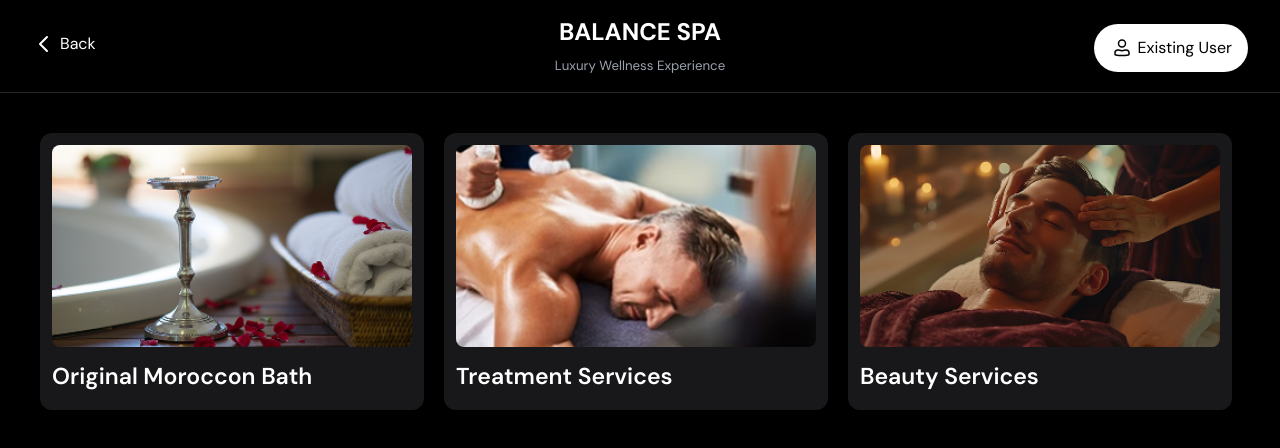
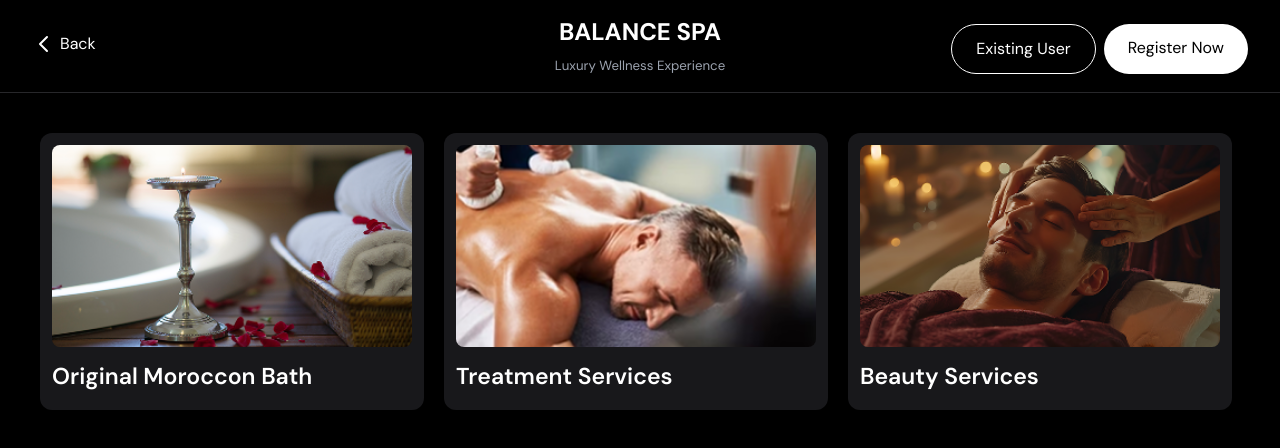
Before and after one commit to shakirva/balanceSpa-Project, a React (Vite) app in the folder Frontend/: page /menu in a window 1280 px wide. Shown: the top 448 px of the page. Built offline with nearby package versions, Linux system fonts and the light colour scheme.

Commit message:
[updt]: service register button

```diff
--- a/Frontend/src/pages/Services.jsx
+++ b/Frontend/src/pages/Services.jsx
@@ -77,16 +77,27 @@ const Services = () => {
 
         {/* Existing User Button */}
         <div className={`absolute top-6 ${selectedLanguage === 'ar' ? 'left-8' : 'right-8'}`}>
-          <button
-            onClick={() => setShowModal(true)}
-            className="bg-white flex gap-1 hover:bg-blue-700 text-black rounded-full px-4 py-3 shadow-lg transition-all duration-300 transform hover:scale-105"
-          >
-            <svg width="24" height="24" fill="#000000" viewBox="0 0 24 24">
-              <path fillRule="evenodd" d="M7.75 7.5a4.25 4.25 0 1 1 8.5 0 4.25 4.25 0 0 1-8.5 0ZM12 4.75a2.75 2.75 0 1 0 0 5.5 2.75 2.75 0 0 0 0-5.5Z" clipRule="evenodd" />
-              <path fillRule="evenodd" d="M8 14.75A2.25 2.25 0 0 0 5.75 17v1.188c0 .018.013.034.031.037 4.119.672 8.32.672 12.438 0a.037.037 0 0 0 .031-.037V17A2.25 2.25 0 0 0 16 14.75h-.34a.253.253 0 0 0-.079.012l-.865.283a8.751 8.751 0 0 1-5.432 0l-.866-.283a.252.252 0 0 0-.077-.012H8ZM4.25 17A3.75 3.75 0 0 1 8 13.25h.34c.185 0 .369.03.544.086l.866.283a7.251 7.251 0 0 0 4.5 0l.866-.283c.175-.057.359-.086.543-.086H16A3.75 3.75 0 0 1 19.75 17v1.188c0 .754-.546 1.396-1.29 1.517a40.095 40.095 0 0 1-12.92 0 1.537 1.537 0 0 1-1.29-1.517V17Z" clipRule="evenodd" />
-            </svg>
-            <span>{selectedLanguage === 'ar' ? 'مستخدم حالي' : 'Existing User'}</span>
-          </button>
+        <div className='flex gap-2'>
+        <button
+           onClick={() => setShowModal(true)}
+          className=" border border-[#fff] flex gap-1 text-white hover:bg-blue-700 text-black rounded-full px-6 py-3 shadow-lg transition-all duration-300 transform hover:scale-105"
+        >
+          <span>{selectedLanguage === 'ar' ? 'مستخدم حالي' : 'Existing User'}</span>
+        </button>
+        <button
+            onClick={() =>
+              navigate('/booking', {
+                state: {
+                  language: selectedLanguage,
+                },
+              })
+            }
+          className="bg-white flex gap-1 hover:bg-blue-700 text-black rounded-full px-6 py-3 shadow-lg transition-all duration-300 transform hover:scale-105"
+        >
+          <span>{selectedLanguage === 'ar' ? 'مستخدم حالي' : 'Register Now'}</span>
+        </button>
+
+        </div>
         </div>
       </div>
 
```
